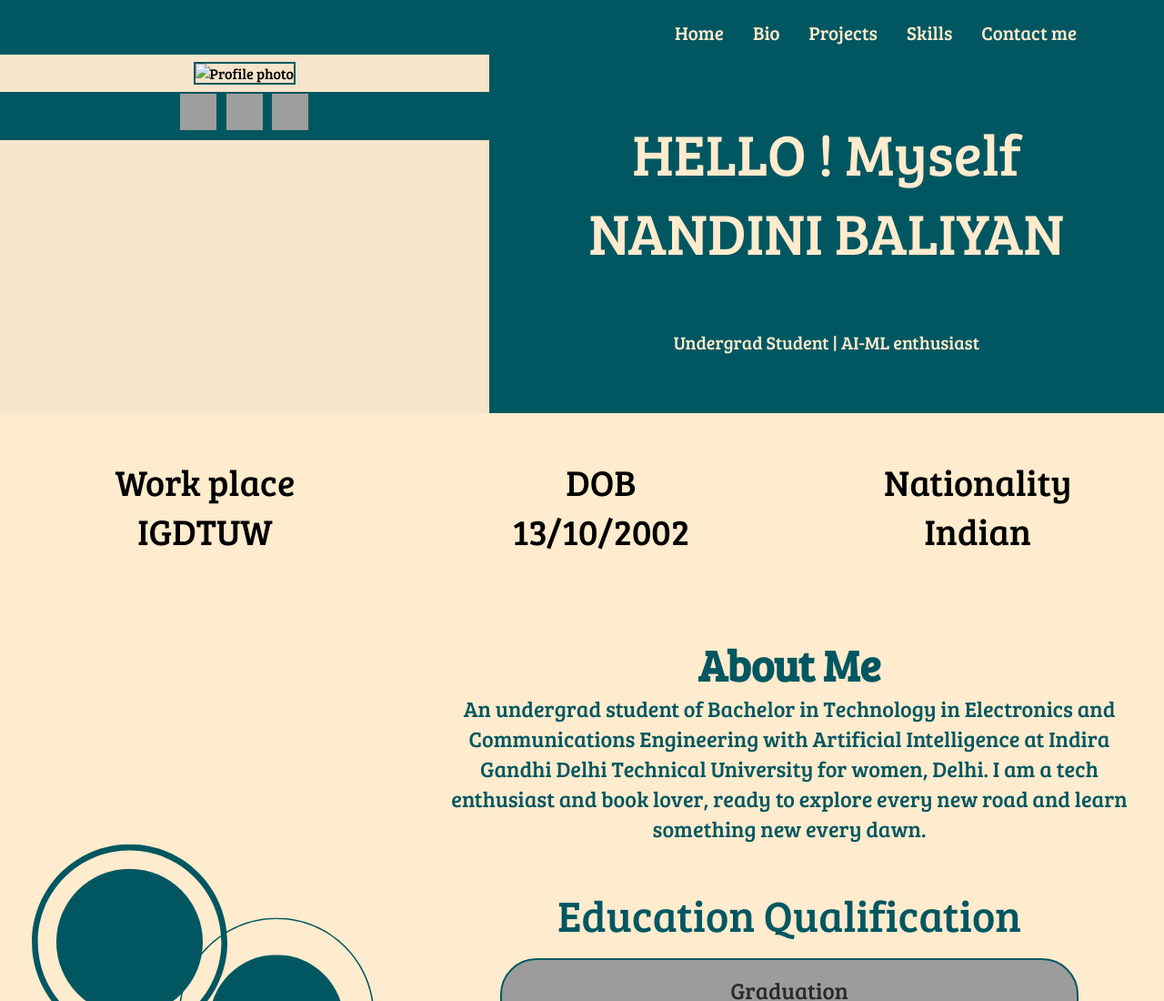
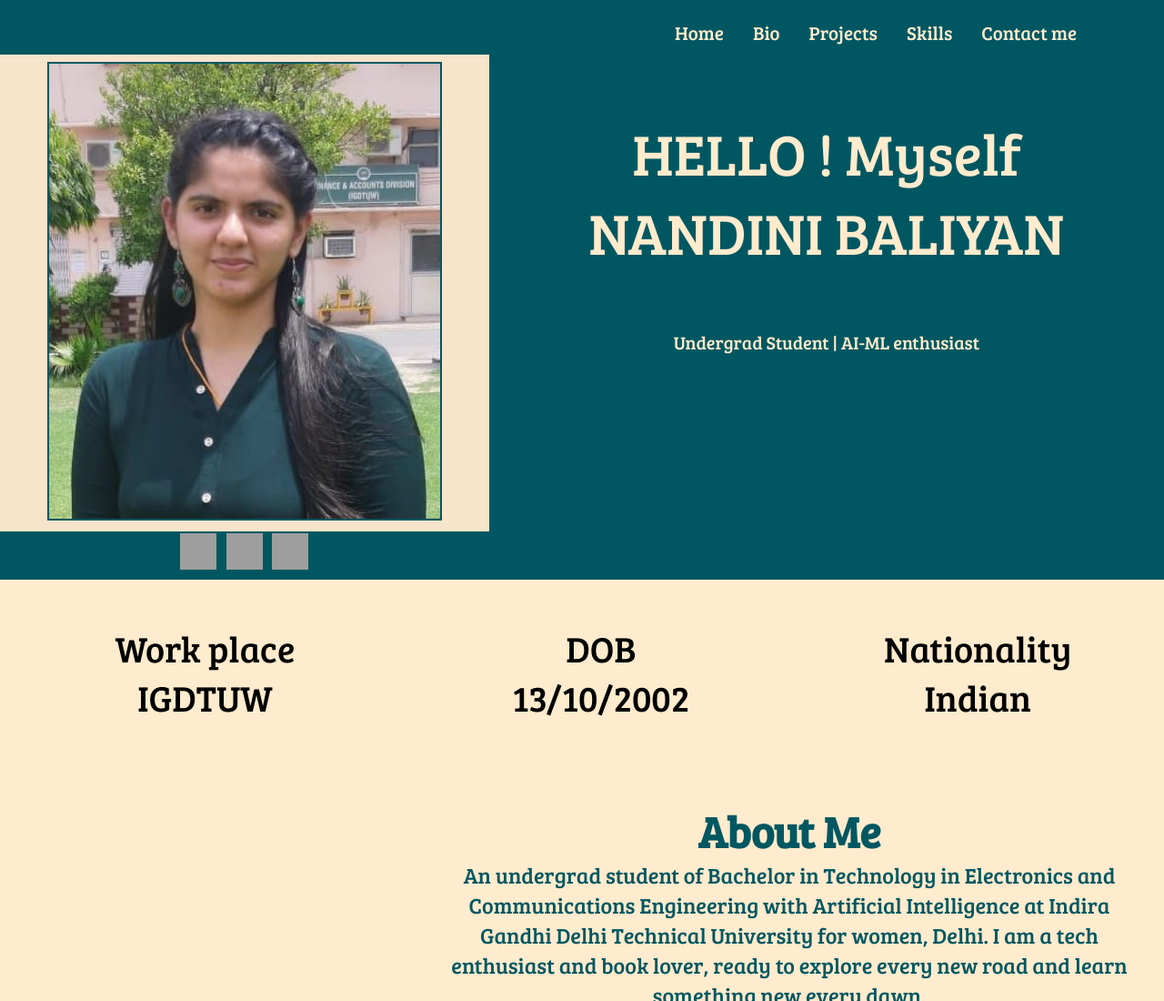
Before and after one commit to Balyan200/Portfolio, a plain HTML site: page index.html in a window 1280 px wide. Shown: the top 1100 px of the page at 91% size. Drawn offline with Linux system fonts and the light colour scheme; grey boxes are pictures that could not be loaded.

Commit message:
Update index.html

```diff
--- a/index.html
+++ b/index.html
@@ -34,7 +34,7 @@
     <div id="home">
         <div class="photo">
             <div class="profilepic">
-                <img src="Nandini Baliyan_photo.jpeg" alt="Profile photo" height="500rem" width="430rem">
+                <img src="photo.jpeg" alt="Profile photo" height="500rem" width="430rem">
             </div>
 
                 <div class="container-icon">
```
